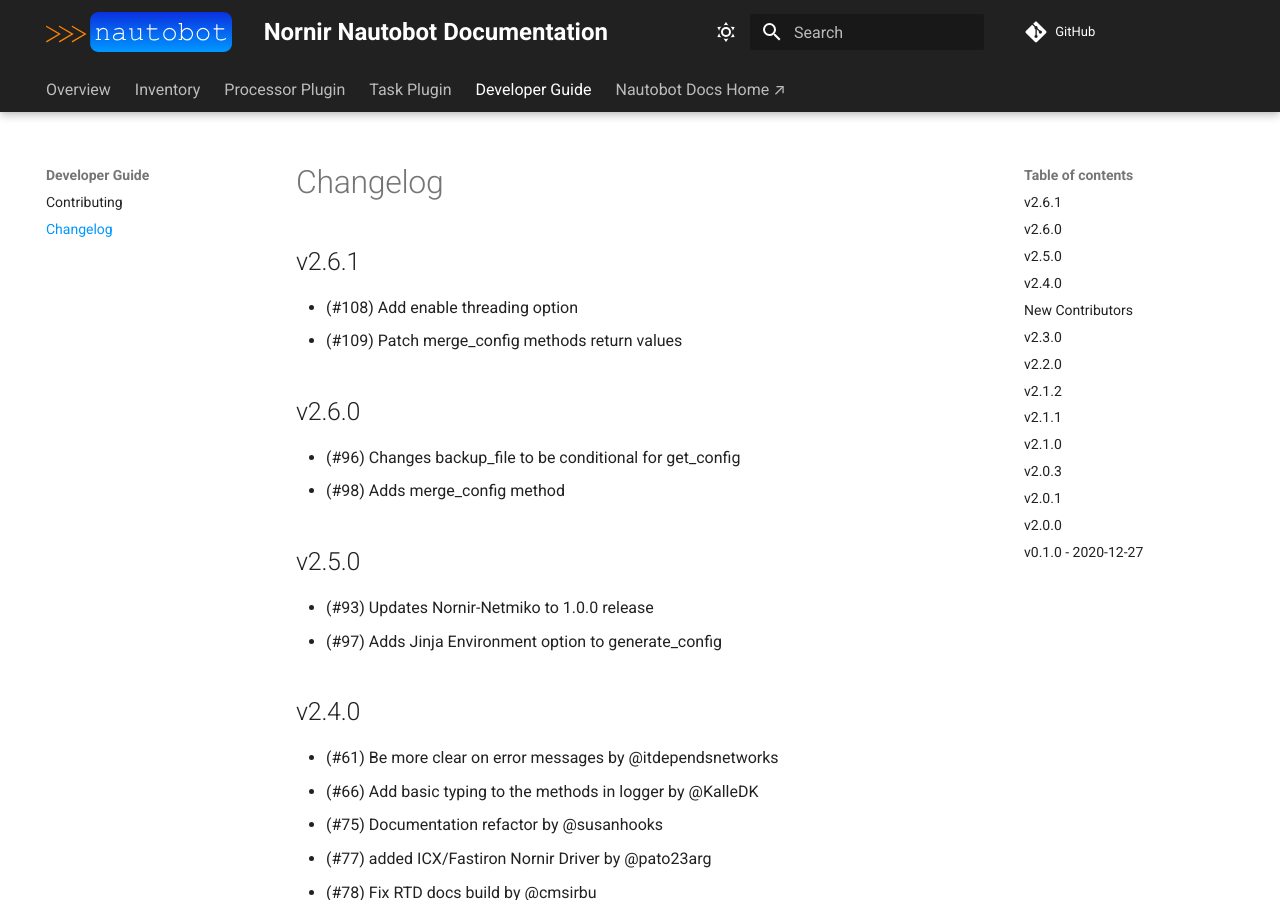
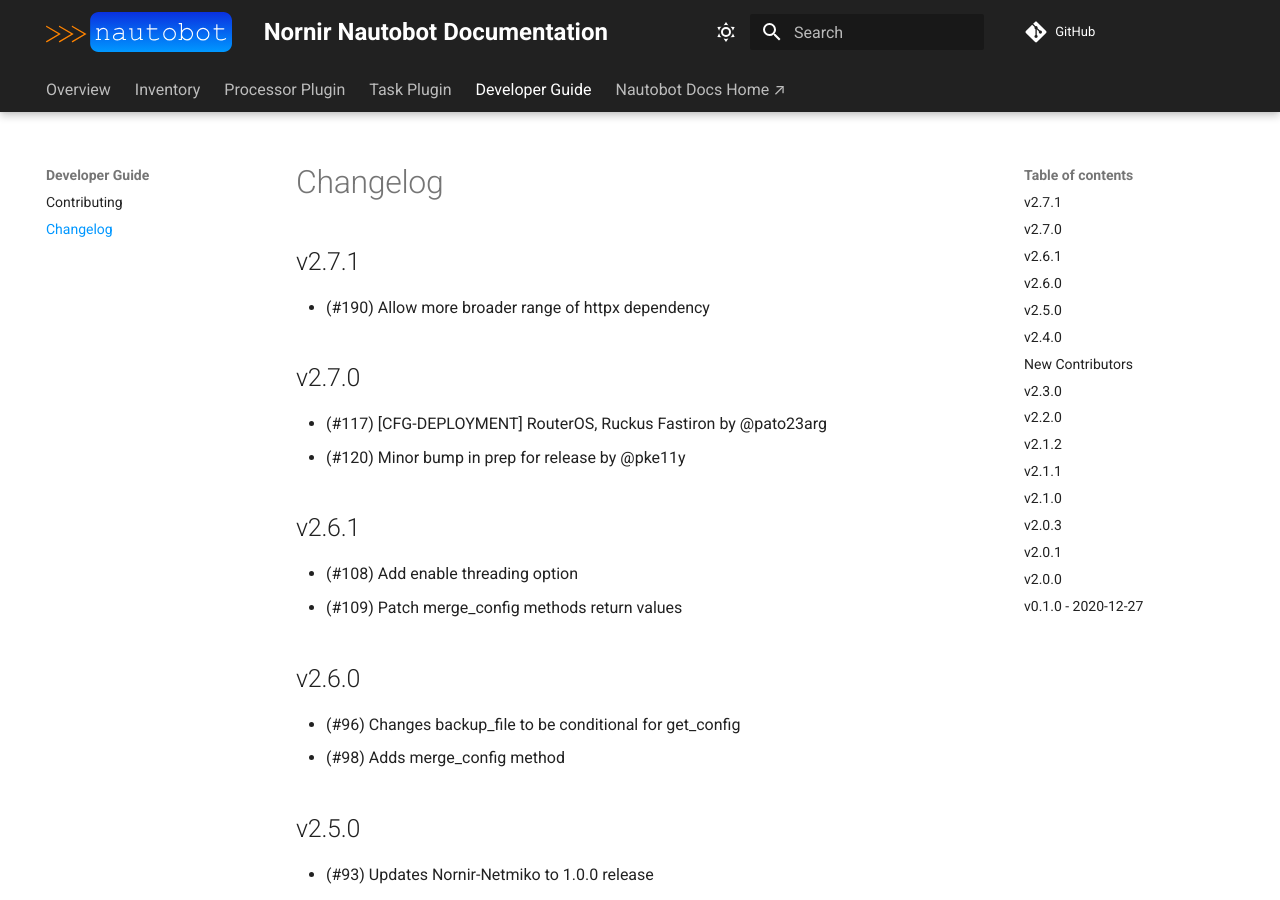
Before and after one commit to nautobot/nornir-nautobot, an MkDocs documentation site: the page built from docs/dev/CHANGELOG.md, in a window 1280 px wide and 900 px high. Built offline with MkDocs 1.6.1 and Material for MkDocs 9.7.7, drawn with Linux system fonts in a browser that asks for light colours; comment, search, counter and statistics services are not loaded.

Commit message:
prepares release 2.7.1

```diff
--- a/docs/dev/CHANGELOG.md
+++ b/docs/dev/CHANGELOG.md
@@ -1,4 +1,13 @@
 # Changelog
+
+## v2.7.1
+
+- (#190) Allow more broader range of httpx dependency
+
+## v2.7.0
+
+- (#117) [CFG-DEPLOYMENT] RouterOS, Ruckus Fastiron by @pato23arg
+- (#120) Minor bump in prep for release by @pke11y
 
 ## v2.6.1
 
--- a/pyproject.toml
+++ b/pyproject.toml
@@ -1,6 +1,6 @@
 [tool.poetry]
 name = "nornir-nautobot"
-version = "2.7.0"
+version = "2.7.1"
 description = "Nornir Nautobot"
 authors = ["Network to Code, LLC <opensource@networktocode.com>"]
 readme = "README.md"
```
